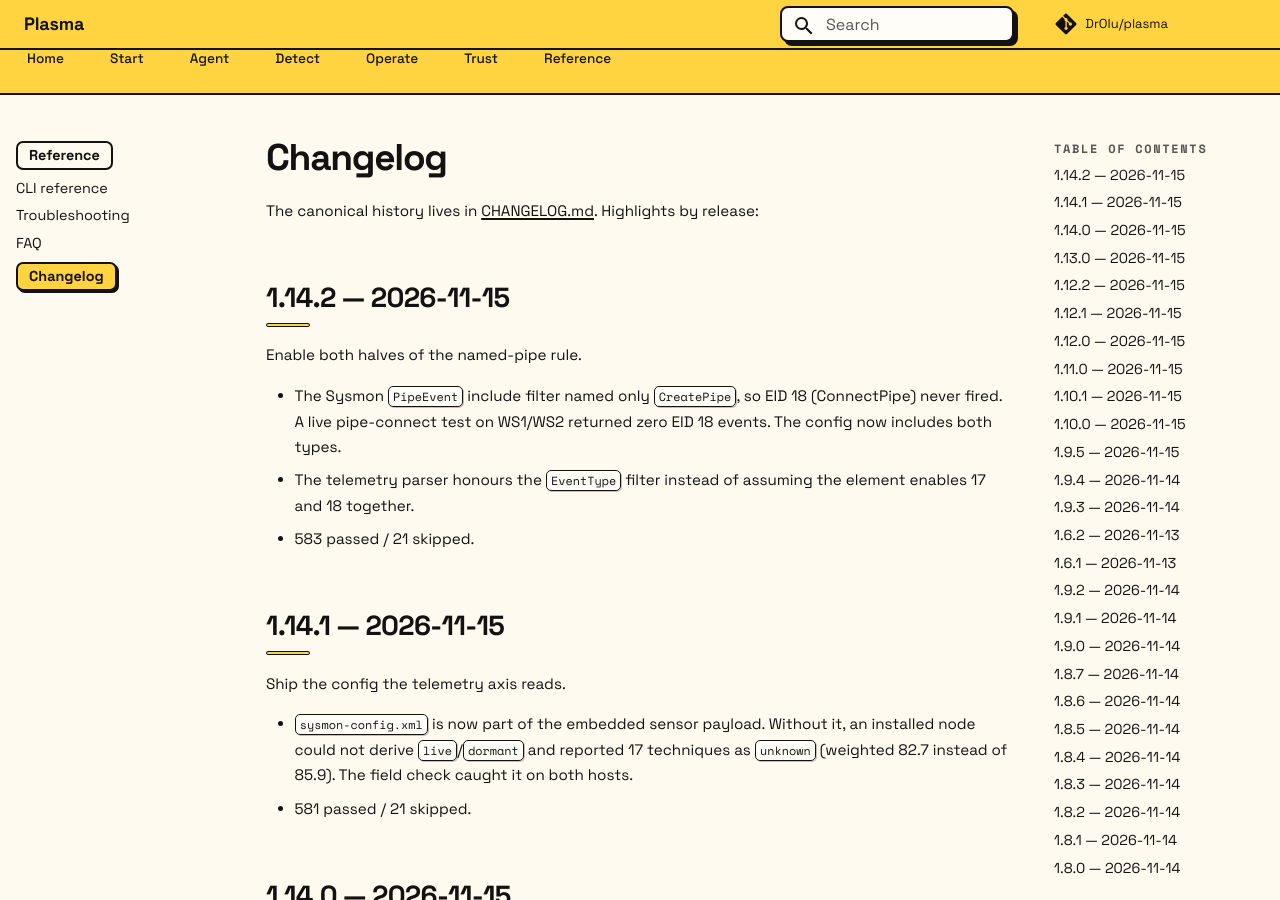
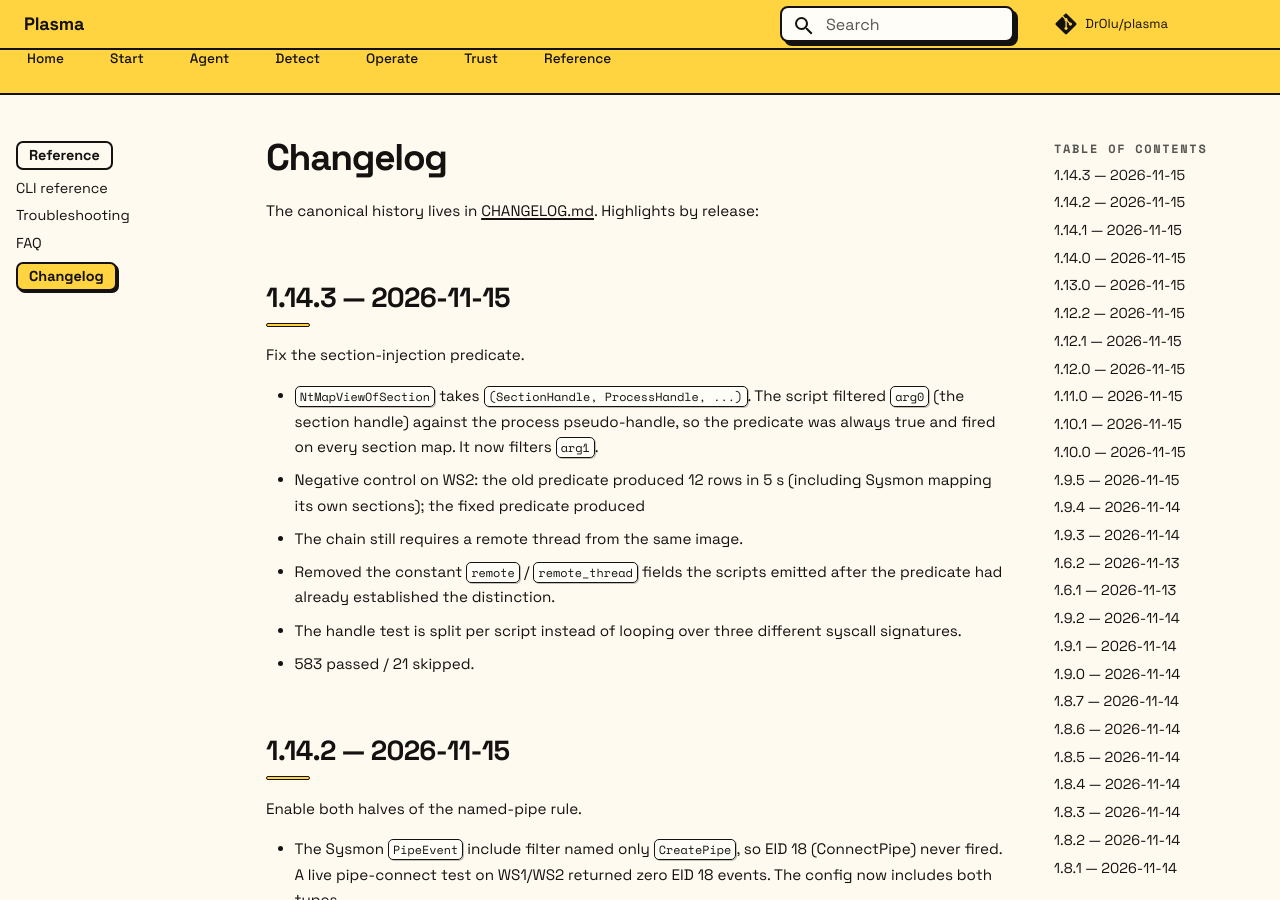
Before and after one commit to DrOlu/plasma, an MkDocs documentation site: the page built from docs/changelog.md, in a window 1280 px wide and 900 px high. Built offline with MkDocs 1.6.1 and Material for MkDocs 9.7.7, drawn with Linux system fonts in a browser that asks for light colours; comment, search, counter and statistics services are not loaded.

Commit message:
fix(dtrace): NtMapViewOfSection's ProcessHandle is arg1, not arg0 (#17)
The section-injection script filtered arg0 (the SectionHandle) against the
NtCurrentProcess pseudo-handle. A section handle is never 0xffffffff, so the
predicate was always true and fired on every section map.

- filter arg1, and correct the comment
- split the handle test per script; the shared loop hid the different
  syscall signatures
- remove the constant remote/remote_thread fields the scripts emitted after
  the predicate had already established the distinction
- document inject-section's volume

Negative control on WS2: old predicate 12 rows in 5 s (including Sysmon
mapping its own sections); fixed predicate 0 rows.

```diff
--- a/docs/changelog.md
+++ b/docs/changelog.md
@@ -3,6 +3,23 @@
 The canonical history lives in
 [CHANGELOG.md](https://github.com/DrOlu/plasma/blob/main/CHANGELOG.md).
 Highlights by release:
+
+## 1.14.3 — 2026-11-15
+
+Fix the section-injection predicate.
+
+- `NtMapViewOfSection` takes `(SectionHandle, ProcessHandle, ...)`. The
+  script filtered `arg0` (the section handle) against the process
+  pseudo-handle, so the predicate was always true and fired on every
+  section map. It now filters `arg1`.
+- Negative control on WS2: the old predicate produced 12 rows in 5 s
+  (including Sysmon mapping its own sections); the fixed predicate produced
+  0. The chain still requires a remote thread from the same image.
+- Removed the constant `remote` / `remote_thread` fields the scripts emitted
+  after the predicate had already established the distinction.
+- The handle test is split per script instead of looping over three
+  different syscall signatures.
+- 583 passed / 21 skipped.
 
 ## 1.14.2 — 2026-11-15
 
--- a/plasma/__init__.py
+++ b/plasma/__init__.py
@@ -1,5 +1,5 @@
 """Plasma — agent-based EDR bundle with a frozen neuralOS instance."""
 
-__version__ = "1.14.2"
+__version__ = "1.14.3"
 PRODUCT = "Plasma"
 SCHEMA_VERSION = 1
--- a/pyproject.toml
+++ b/pyproject.toml
@@ -4,7 +4,7 @@ build-backend = "setuptools.build_meta"
 
 [project]
 name = "plasma-edr"
-version = "1.14.2"
+version = "1.14.3"
 description = "Plasma — an agent-based EDR bundle: Sentinel detection layer + a frozen neuralOS instance"
 readme = "README.md"
 requires-python = ">=3.9"
```
Also changed, not shown: CHANGELOG.md (+17 -0 lines), docs/index.md (+2 -2 lines), docs/trace.md (+10 -4 lines), website/index.html (+4 -4 lines), 7 other files.
